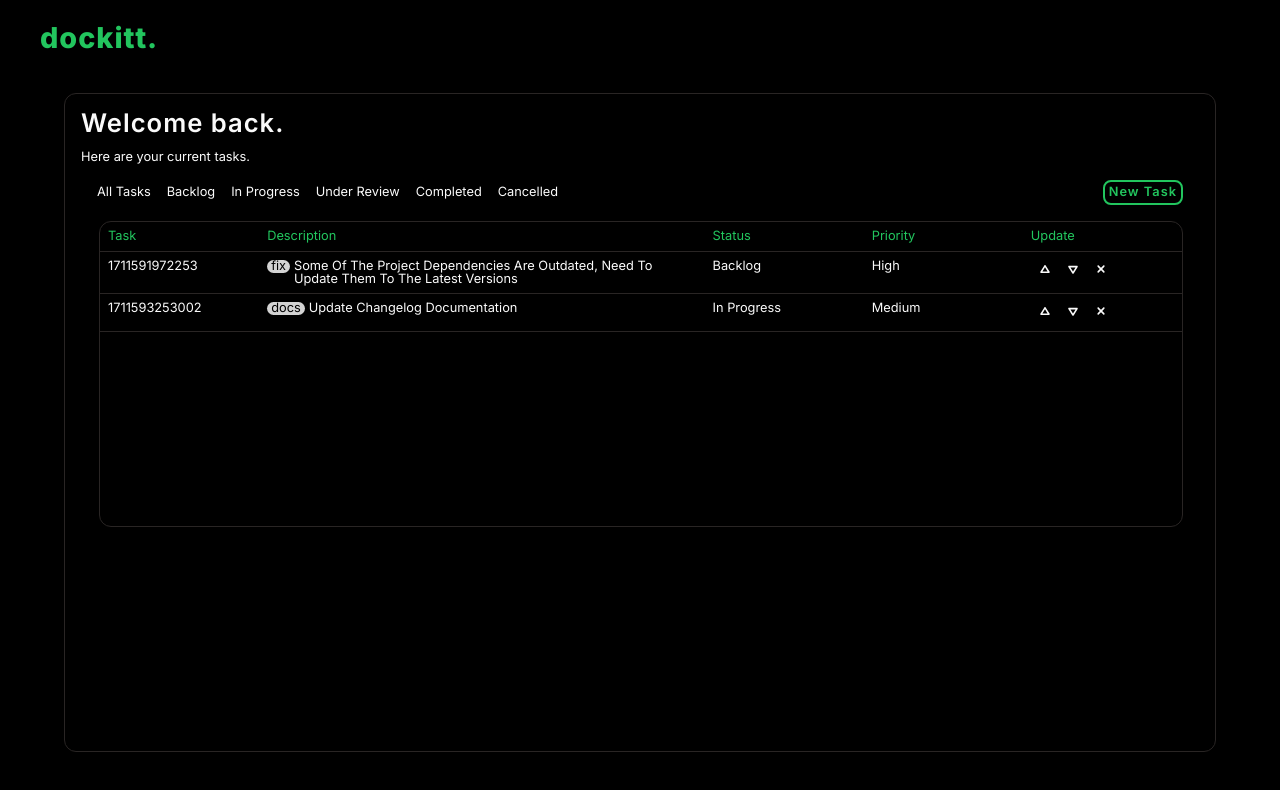
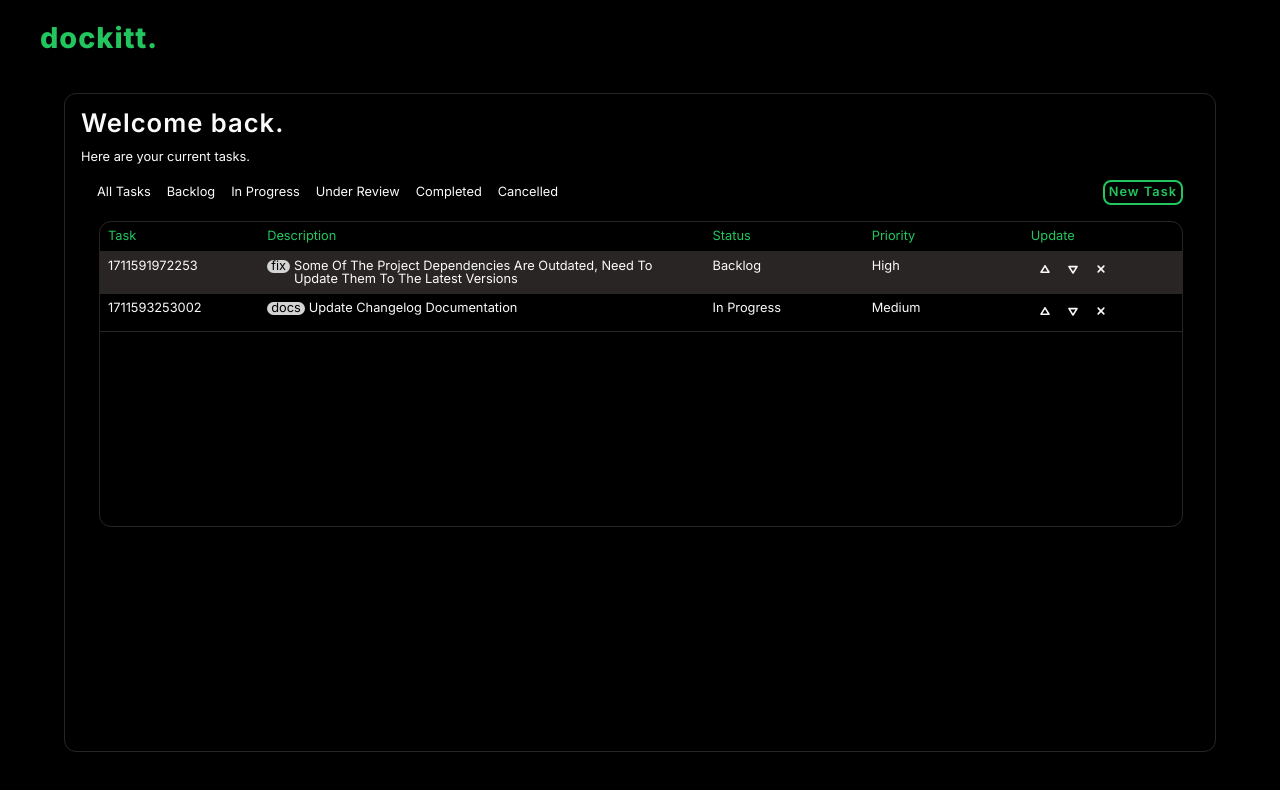
Before and after one commit to williamalowe/Dockitt, a React (Vite) app: page /tasks in a window 1280 px wide. In both pictures the pointer is over the element 641 px from the left and 273 px from the top of the page. Shown: the top 790 px of the page. Built offline with nearby package versions, Linux system fonts and the light colour scheme.

Commit message:
style: add list item hover effect

```diff
--- a/src/components/TaskList/TaskList.module.css
+++ b/src/components/TaskList/TaskList.module.css
@@ -119,3 +119,7 @@
   background: var(--highlight);
   color: var(--background);
 }
+.body>tr:hover {
+  background: var(--accent);
+  cursor: pointer;
+}
```
